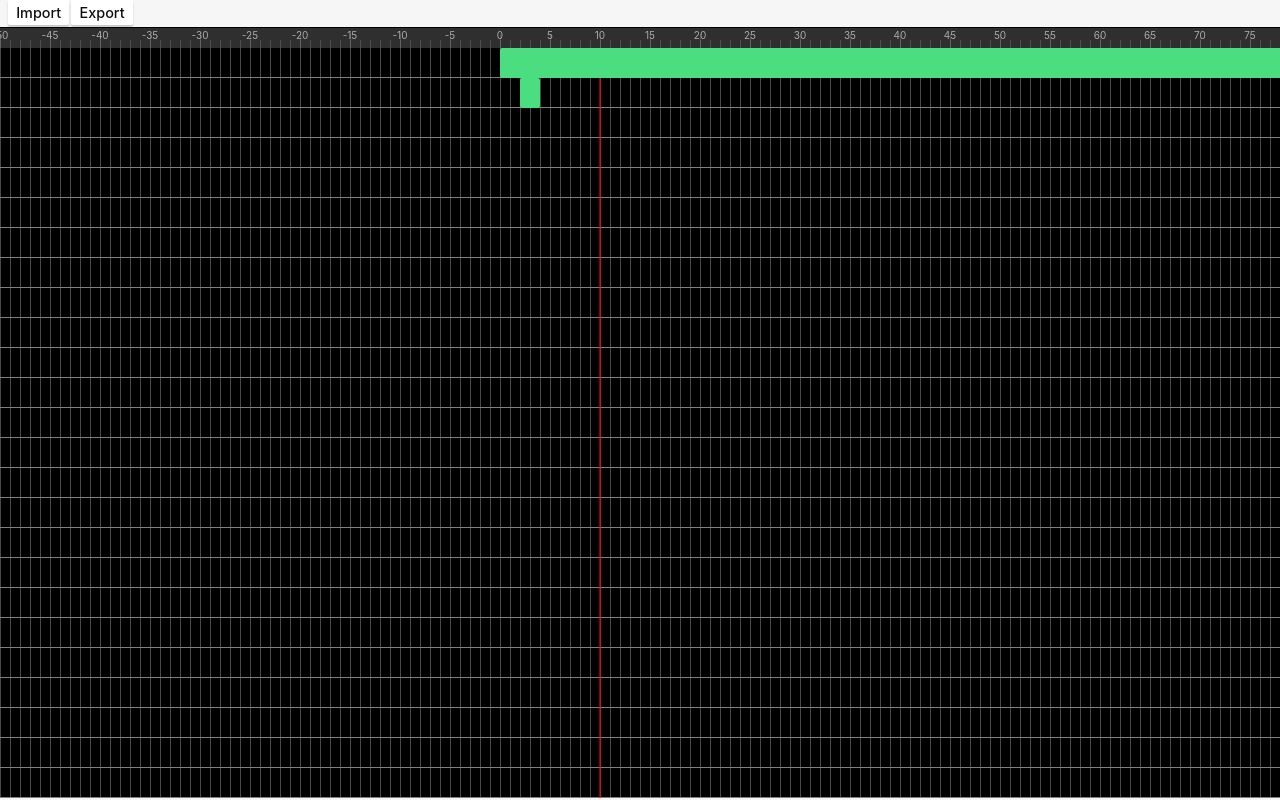
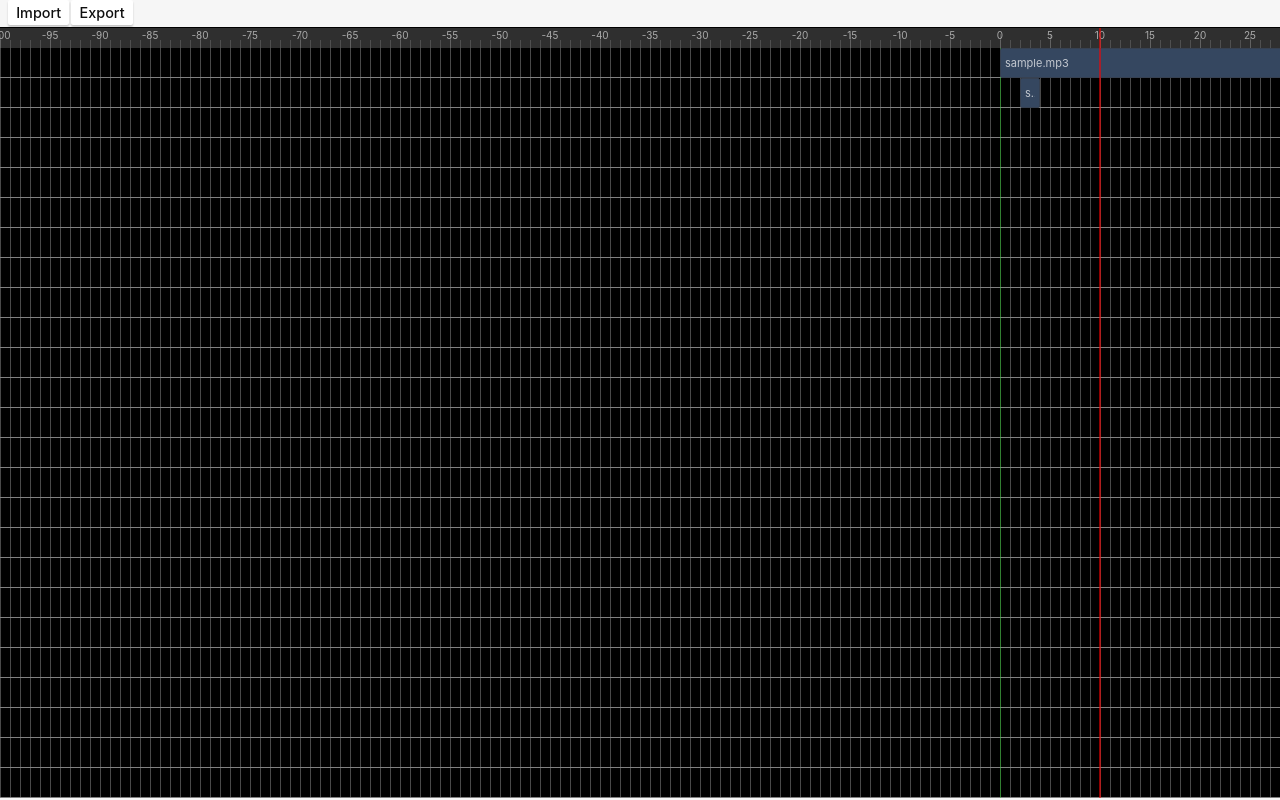
Before and after one commit to 7wai7/tauri-digital-audio-workstation, a React (Vite) app: page / in a window 1280 px wide. Built offline with nearby package versions, Linux system fonts and the light colour scheme.

Commit message:
updated clip style

```diff
--- a/src/components/clip-view/ClipDragOverlay.tsx
+++ b/src/components/clip-view/ClipDragOverlay.tsx
@@ -25,7 +25,13 @@ export default function ClipDragOverlay() {
                             height: TRACK_HEIGHT,
                             transform: `translate(${(TIMELINE_OFFSET + item.start) * zoom}px, ${item.trackIndex * TRACK_HEIGHT}px)`
                         }}
-                    />
+                    >
+                        <div className="clip-content">
+                            <span className="clip-title">
+                                {clip.filePath.split("/").pop()}
+                            </span>
+                        </div>
+                    </div>
                 );
             })}
         </>
--- a/src/components/clip-view/ClipView.css
+++ b/src/components/clip-view/ClipView.css
@@ -1,11 +1,35 @@
 .clip {
-    background-color: #4ade80;
+    background: #354760;
+    border: 1px solid #374151;
     border-radius: 2px;
-    border: 2px solid transparent;
+    color: #e5e7eb;
+    overflow: hidden;
+    font-size: 11px;
     z-index: 100;
 
     transition: all 200ms ease-in-out;
     transition-property: background-color, border-color;
+}
+
+.clip-content {
+    position: relative;
+    width: 100%;
+    height: 100%;
+    padding: 2px 4px;
+    display: flex;
+    align-items: flex-start;
+}
+
+.clip-title {
+    white-space: nowrap;
+    overflow: hidden;
+    text-overflow: ellipsis;
+    opacity: 0.8;
+}
+
+.clip.selected {
+    border-color: #3b82f6;
+    box-shadow: 0 0 0 1px #3b82f6 inset;
 }
 
 .clip:hover {
@@ -13,13 +37,8 @@
     border-color: #2a8f4f;
 }
 
-.clip.dragging {
-    position: absolute;
-    pointer-events: none;
-}
-
 .clip.ghost {
-    opacity: 0.5;
+    opacity: 0.7;
     z-index: 1000;
 }
 
--- a/src/components/clip-view/ClipView.tsx
+++ b/src/components/clip-view/ClipView.tsx
@@ -54,7 +54,7 @@ export default function ClipView({ id }: { id: string }) {
         }
 
         if (selected) {
-            if(selectedClipsIds.size > 1) selectOnlyClip(id);
+            if (selectedClipsIds.size > 1) selectOnlyClip(id);
             else deselectClip(id);
         } else {
             selectOnlyClip(id);
@@ -72,6 +72,12 @@ export default function ClipView({ id }: { id: string }) {
             }}
             onPointerDown={onPointerDown}
             onPointerUp={onPointerUp}
-        />
+        >
+            <div className="clip-content">
+                <span className="clip-title">
+                    {clip.filePath.split("/").pop()}
+                </span>
+            </div>
+        </div>
     );
 }
--- a/src/components/timeline/Timeline.css
+++ b/src/components/timeline/Timeline.css
@@ -12,7 +12,6 @@
 
 .timeline-content {
   position: relative;
-  overflow: hidden;
 }
 
 .time-ruler {
@@ -65,7 +64,13 @@
   background-color: red;
 }
 
-.playhead {
+
+
+
+.zero-tick {
   position: absolute;
-  z-index: 10;
+  top: 0;
+  bottom: 0;
+  width: 1px;
+  background-color: rgba(0, 255, 0, 0.3);
 }
--- a/src/components/timeline/Timeline.tsx
+++ b/src/components/timeline/Timeline.tsx
@@ -55,6 +55,13 @@ export default function Timeline() {
                     <Playhead timelineRef={timelineRef} />
                     <ClipDragOverlay />
                     <Tracks />
+
+                    <div
+                        className="zero-tick"
+                        style={{
+                            left: TIMELINE_OFFSET * zoom
+                        }}
+                    />
                 </div>
             </div>
         </div>
--- a/src/constants/index.ts
+++ b/src/constants/index.ts
@@ -1,3 +1,3 @@
-export const TIMELINE_OFFSET = 50;
+export const TIMELINE_OFFSET = 100;
 export const TRACK_HEIGHT = 30
 export const DRAG_THRESHOLD = 5;
```
